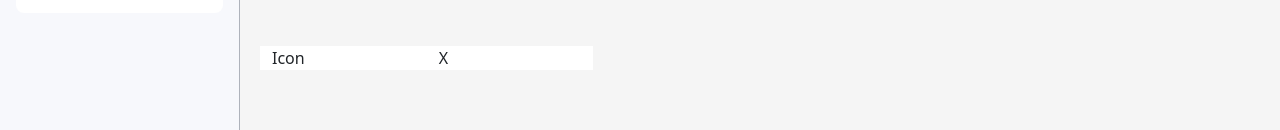
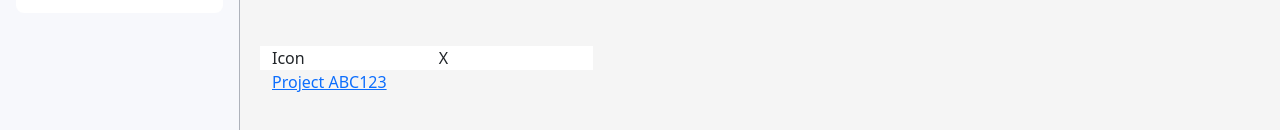
Before and after one commit to Ashtonroxas/Nexus, a React (Vite) app: page /projects in a window 1280 px wide. Shown: the part 184-314 px from the top of the page. Built offline with nearby package versions, Linux system fonts and the light colour scheme.

Commit message:
[Angelos Boules]: Example Project link for testing

```diff
--- a/src/pages/MyProjects/MyProjects.jsx
+++ b/src/pages/MyProjects/MyProjects.jsx
@@ -3,6 +3,7 @@
 import { Row, Col, Form, Button } from "react-bootstrap";
 import styles from "./MyProjects.module.css";
 import ProjectCard from "./components/ProjectCard/ProjectCard";
+import { Link } from "react-router-dom";
 
 function MyProjects() {
   const [searchTerm, setSearchTerm] = useState("");
@@ -54,6 +55,7 @@
       </Row>
       <Row className="p-3">
         <ProjectCard project={dummyProject} />
+        <Link to="/projects/abc123"> Project ABC123 </Link>
       </Row>
     </>
   );
```
